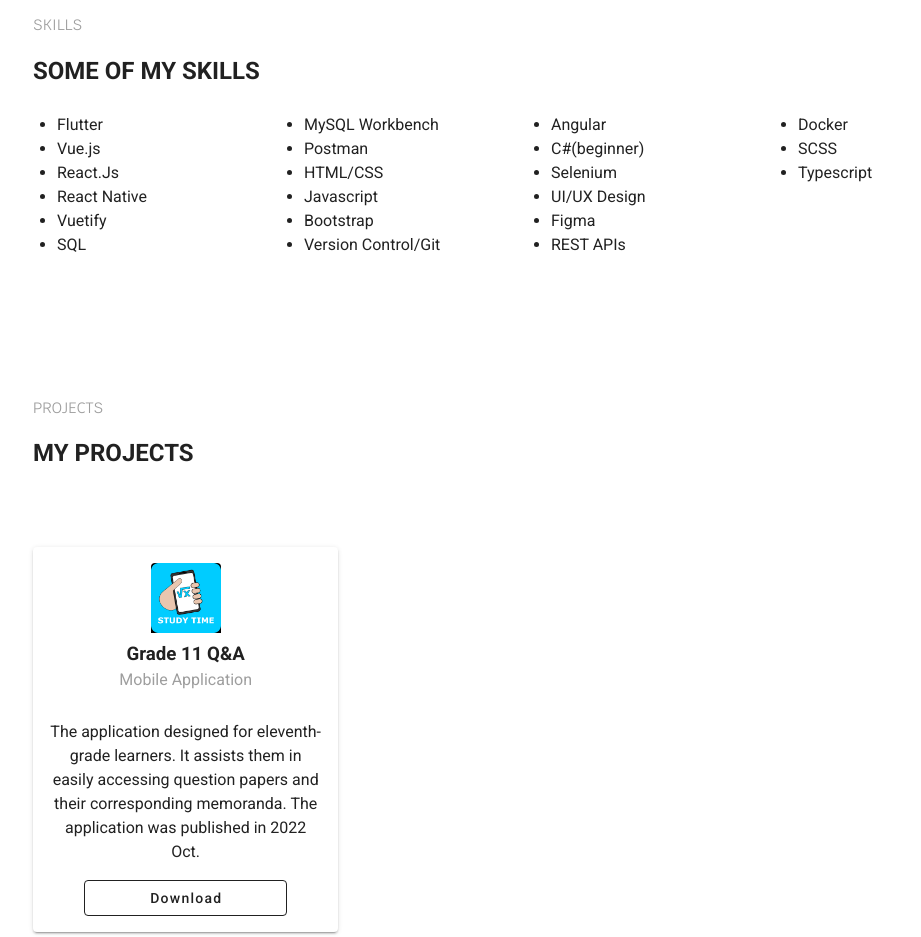
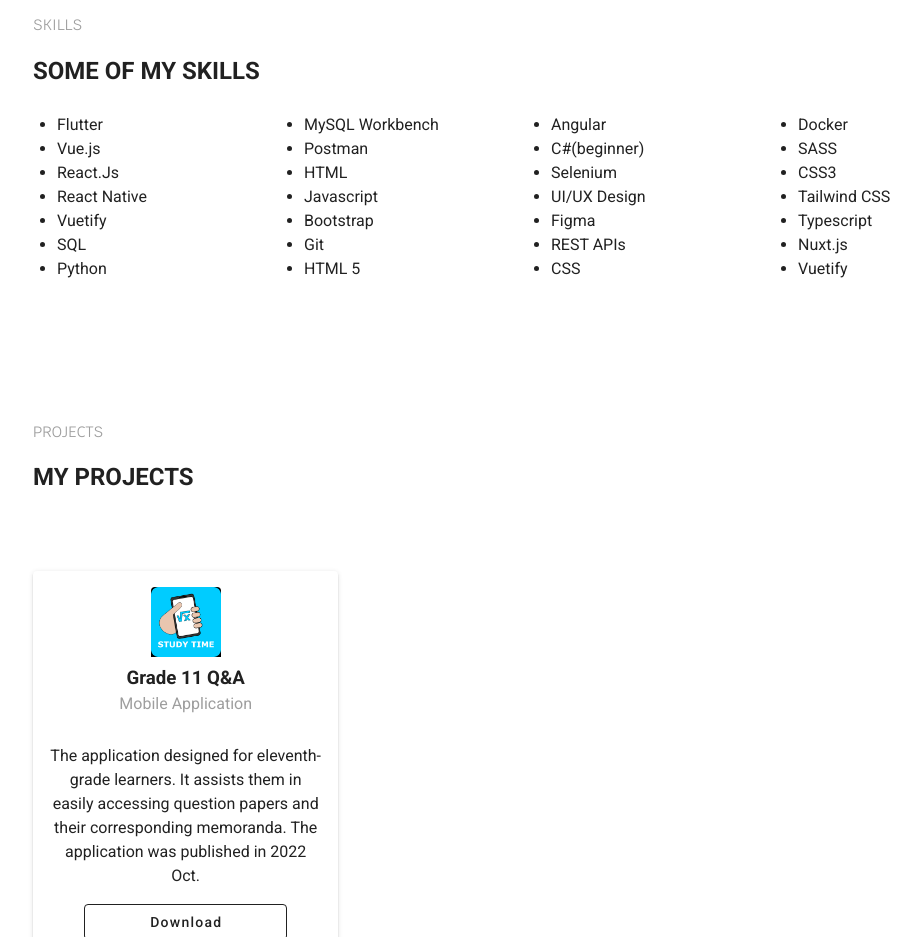
Before and after one commit to moraswi/portfolio, a Vue app: page / in a window 1280 px wide. Shown: the part 3400-4337 px from the top of the page, without its empty margins (255-1176 px from the left). Built offline with nearby package versions, Linux system fonts and the light colour scheme.

Commit message:
added some skills and width of containers

```diff
--- a/src/assets/scss/styles.scss
+++ b/src/assets/scss/styles.scss
@@ -3,6 +3,6 @@
 
 @media only screen and (min-width: map-get($grid-breakpoints, "xl")) {
   .container {
-    max-width: 1162px !important;
+    max-width: 1400px !important;
   }
 }
--- a/src/components/Home/HomeComponents/Skills.vue
+++ b/src/components/Home/HomeComponents/Skills.vue
@@ -19,6 +19,7 @@
           <li>React Native</li>
           <li>Vuetify</li>
           <li>SQL</li>
+          <li>Python</li>
         </ul>
       </v-col>
 
@@ -26,10 +27,11 @@
         <ul>
           <li>MySQL Workbench</li>
           <li>Postman</li>
-          <li>HTML/CSS</li>
+          <li>HTML</li>
           <li>Javascript</li>
           <li>Bootstrap</li>
-          <li>Version Control/Git</li>
+          <li>Git</li>
+          <li>HTML 5</li>
         </ul>
       </v-col>
 
@@ -41,13 +43,18 @@
           <li>UI/UX Design</li>
           <li>Figma</li>
           <li>REST APIs</li>
+          <li>CSS</li>
         </ul>
       </v-col>
       <v-col cols="12" md="3">
         <ul>
           <li>Docker</li>
-          <li>SCSS</li>
+          <li>SASS</li>
+          <li>CSS3</li>
+          <li>Tailwind CSS</li>
           <li>Typescript</li>
+          <li>Nuxt.js</li>
+          <li>Vuetify</li>
         </ul>
       </v-col>
     </v-row>
```
